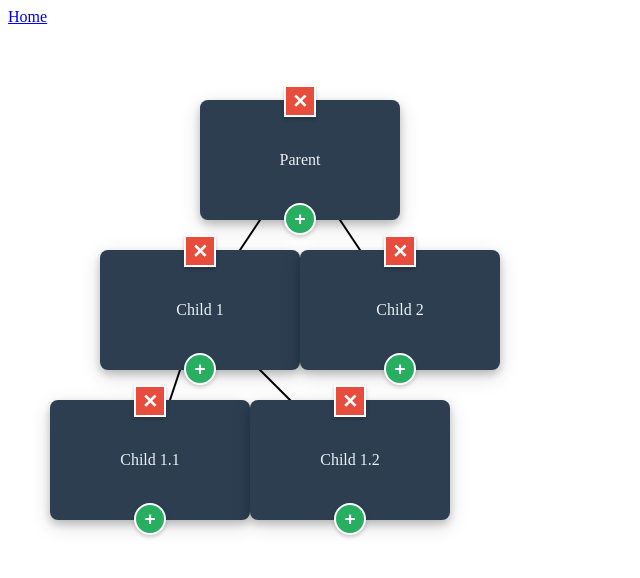
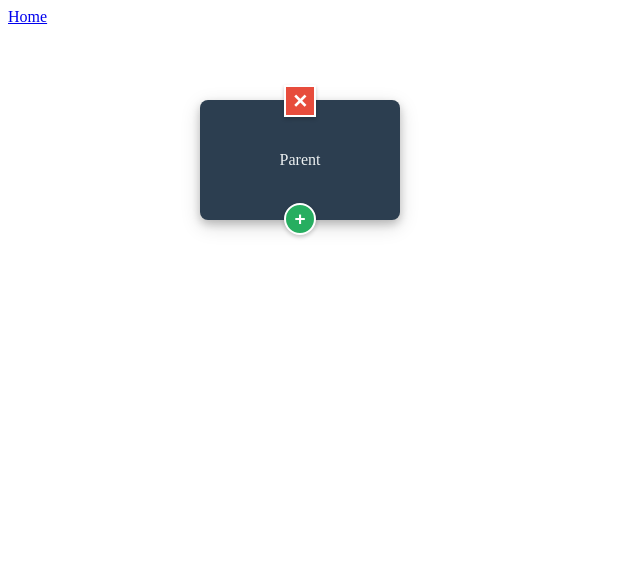
Before and after one commit to fabiomdf/form-flow, a Vue app: page / in a window 1280 px wide. Shown: the top 578 px of the page, without its empty margins (0-640 px from the left). Built offline with nearby package versions, Linux system fonts and the light colour scheme; the HTML template or start-up script is replaced by a standard one.

Commit message:
Add enableConsoleLog prop to HierarchyTree and useFlowData for logging control

```diff
--- a/src/components/HierarchyTree/HierarchyTree.vue
+++ b/src/components/HierarchyTree/HierarchyTree.vue
@@ -27,6 +27,7 @@ const props = withDefaults(defineProps<{
   removeButtonSize?: number
   removeButtonShape?: 'circle' | 'square' | 'rounded'
   enableCollisionAvoidance?: boolean
+  enableConsoleLog?: boolean
 }>(), {
   showAddButton: true,
   showRemoveButton: true,
@@ -48,7 +49,8 @@ const props = withDefaults(defineProps<{
   removeButtonContent: '×',
   removeButtonSize: 30,
   removeButtonShape: 'circle',
-  enableCollisionAvoidance: true
+  enableCollisionAvoidance: true,
+  enableConsoleLog: false
 })
 
 import type { BoxData } from '@/components/HierarchyTree/types/flow'
@@ -71,7 +73,8 @@ const {
 } = useFlowData(props.initialData, {
   boxWidth: props.boxWidth,
   boxHeight: props.boxHeight,
-  enableCollisionAvoidance: props.enableCollisionAvoidance
+  enableCollisionAvoidance: props.enableCollisionAvoidance,
+  enableConsoleLog: props.enableConsoleLog
 })
 </script>
 
--- a/src/components/HierarchyTree/composables/useFlowData.ts
+++ b/src/components/HierarchyTree/composables/useFlowData.ts
@@ -5,6 +5,7 @@ interface FlowDataOptions {
   boxWidth: number
   boxHeight: number
   enableCollisionAvoidance: boolean
+  enableConsoleLog: boolean
 }
 
 export function useFlowData(initialData: FlowData, options: FlowDataOptions) {
@@ -159,7 +160,9 @@ export function useFlowData(initialData: FlowData, options: FlowDataOptions) {
 
   // Helper function to log flow data
   const logFlowData = (action: string) => {
-    console.log(`${action} - FlowData:`, JSON.stringify(flowData, null, 2))
+    if (options.enableConsoleLog) {
+      console.log(`${action} - FlowData:`, JSON.stringify(flowData, null, 2))
+    }
   }
 
   // Computed property for valid connections
--- a/src/components/HierarchyTree/types/flow.ts
+++ b/src/components/HierarchyTree/types/flow.ts
@@ -52,4 +52,5 @@ export interface HierarchyTreeProps {
   removeButtonSize?: number
   removeButtonShape?: 'circle' | 'square' | 'rounded'
   enableCollisionAvoidance?: boolean
+  enableConsoleLog?: boolean
 }
--- a/src/views/HomeView.vue
+++ b/src/views/HomeView.vue
@@ -4,17 +4,10 @@ import HierarchyTree, { type FlowData } from '@/components/HierarchyTree'
 // JSON representation of the flow
 const initialFlowData: FlowData = {
   boxes: [
-    { id: 'parent', label: 'Parent', position: { x: 200, y: 100 } },
-    { id: 'child1', label: 'Child 1', position: { x: 100, y: 250 } },
-    { id: 'child2', label: 'Child 2', position: { x: 300, y: 250 } },
-    { id: 'child11', label: 'Child 1.1', position: { x: 50, y: 400 } },
-    { id: 'child12', label: 'Child 1.2', position: { x: 250, y: 400 } }
+    { id: 'parent', label: 'Parent', position: { x: 200, y: 100 } }
   ],
   connections: [
-    { start: 'parent', end: 'child1' },
-    { start: 'parent', end: 'child2' },
-    { start: 'child1', end: 'child11' },
-    { start: 'child1', end: 'child12' }
+    { start: 'parent', end: 'child1' }
   ]
 }
 </script>
@@ -29,6 +22,7 @@ const initialFlowData: FlowData = {
     :box-height="120"
     :enable-shadow="true"
     :enable-collision-avoidance="true"
+    :enable-console-log="false"
     box-background-color="#2c3e50"
     box-label-color="#ecf0f1"
     edit-field-border-color="#FFFFFF"
```
